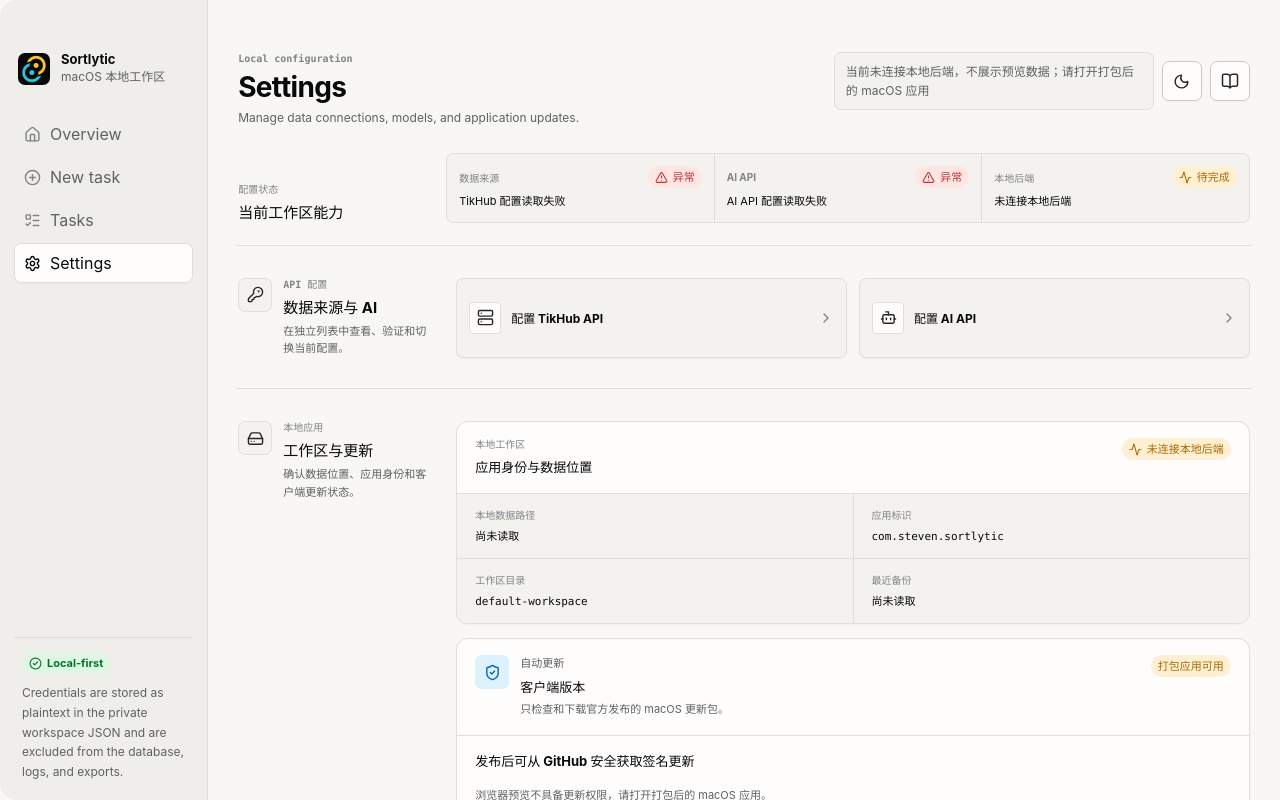
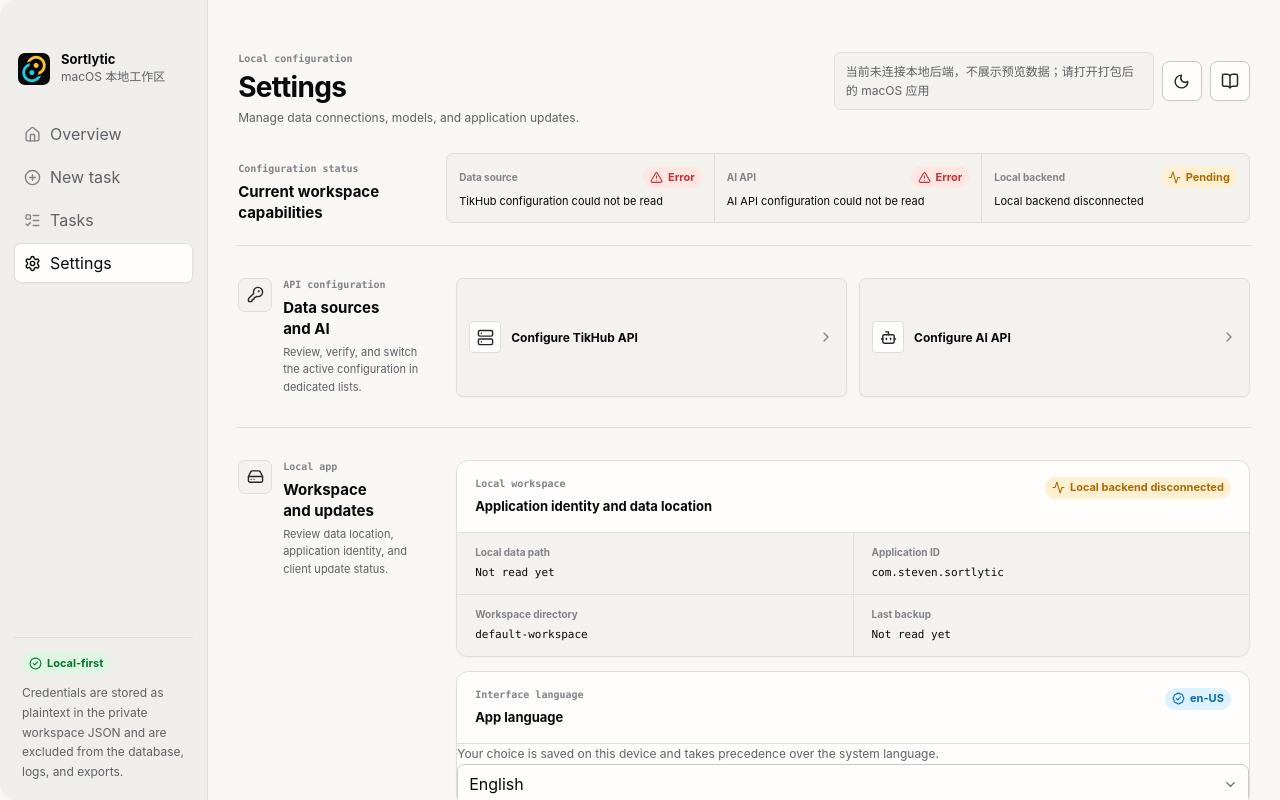
Before and after one commit to ljiulong/sortlytic, a React (Vite) app in the folder apps/macos/: page / in a window 1280 px wide. Both pictures are taken after a click on the button "Settings". Built offline with nearby package versions, Linux system fonts and the light colour scheme.

Commit message:
feat: add language settings

```diff
--- a/apps/macos/src/SettingsPage.tsx
+++ b/apps/macos/src/SettingsPage.tsx
@@ -1,6 +1,8 @@
 import { Bot, ChevronRight, HardDrive, KeyRound, Server } from 'lucide-react'
-import { useReducer } from 'react'
+import { useReducer, useState } from 'react'
+import { useTranslation } from 'react-i18next'
 import ApiProfilesDialog from './ApiProfilesDialog'
+import AppSelect from './AppSelect'
 import { StatusPill } from './CollectionBuilder'
 import UpdateSettingsPanel from './UpdateSettingsPanel'
 import type {
@@ -10,9 +12,20 @@ import type {
 } from './api-profiles'
 import { useApiProfiles } from './use-api-profiles'
 import type { useWorkbenchBackend } from './use-workbench-backend'
+import {
+  changeAppLanguage,
+  i18n,
+  normalizeLanguage,
+  supportedLanguages,
+  type AppLanguage,
+} from './i18n'
 import './SettingsPage.css'
 
 type SettingsBackend = ReturnType<typeof useWorkbenchBackend>
+type WorkspaceHealthStatus = {
+  value: string
+  tone: 'success' | 'warning' | 'danger'
+}
 type SettingsApiDialogAction =
   | { type: 'open'; kind: ApiProfileKind }
   | { type: 'close' }
@@ -25,6 +38,7 @@ function settingsApiDialogReducer(
 }
 
 function SettingsPage({ backend }: { backend: SettingsBackend }) {
+  const { t } = useTranslation('settings')
   const data = backend.data
   const apiProfiles = useApiProfiles()
   const [apiDialogKind, dispatchApiDialog] = useReducer(
@@ -36,45 +50,51 @@ function SettingsPage({ backend }: { backend: SettingsBackend }) {
     apiProfiles.registry,
     apiProfiles.registryQuery.isLoading,
     Boolean(apiProfiles.registryQuery.error),
+    t,
   )
   const aiStatus = apiProfileStatus(
     'ai',
     apiProfiles.registry,
     apiProfiles.registryQuery.isLoading,
     Boolean(apiProfiles.registryQuery.error),
+    t,
   )
+  const workspaceHealth = workspaceHealthStatus(data.workspace.health, t)
 
   return (
     <div className="settings-page">
       <section className="settings-page__status" aria-labelledby="settings-status-heading">
         <header>
-          <p className="eyebrow">配置状态</p>
-          <h2 id="settings-status-heading">当前工作区能力</h2>
+          <p className="eyebrow">{t('status.eyebrow')}</p>
+          <h2 id="settings-status-heading">{t('status.heading')}</h2>
         </header>
         <dl>
           <SettingsStatus
-            label="数据来源"
+            label={t('status.dataSource')}
             value={tikhubStatus.value}
             tone={tikhubStatus.tone}
+            statusLabel={statusLabel(tikhubStatus.tone, t)}
           />
           <SettingsStatus
-            label="AI API"
+            label={t('status.aiApi')}
             value={aiStatus.value}
             tone={aiStatus.tone}
+            statusLabel={statusLabel(aiStatus.tone, t)}
           />
           <SettingsStatus
-            label="本地后端"
-            value={data.workspace.health}
-            tone={toneForHealth(data.workspace.health)}
+            label={t('status.localBackend')}
+            value={workspaceHealth.value}
+            tone={workspaceHealth.tone}
+            statusLabel={statusLabel(workspaceHealth.tone, t)}
           />
         </dl>
       </section>
 
       <SettingsGroup
         icon={KeyRound}
-        eyebrow="API 配置"
-        title="数据来源与 AI"
-        description="在独立列表中查看、验证和切换当前配置。"
+        eyebrow={t('api.eyebrow')}
+        title={t('api.title')}
+        description={t('api.description')}
       >
         <div className="settings-page__api-actions">
           <button
@@ -87,7 +107,7 @@ function SettingsPage({ backend }: { backend: SettingsBackend }) {
             <span className="settings-page__api-button-icon" aria-hidden="true">
               <Server size={17} />
             </span>
-            <span>配置 TikHub API</span>
+            <span>{t('api.configureTikHub')}</span>
             <ChevronRight size={16} aria-hidden="true" />
           </button>
           <button
@@ -100,7 +120,7 @@ function SettingsPage({ backend }: { backend: SettingsBackend }) {
             <span className="settings-page__api-button-icon" aria-hidden="true">
               <Bot size={17} />
             </span>
-            <span>配置 AI API</span>
+            <span>{t('api.configureAi')}</span>
             <ChevronRight size={16} aria-hidden="true" />
           </button>
         </div>
@@ -108,15 +128,17 @@ function SettingsPage({ backend }: { backend: SettingsBackend }) {
 
       <SettingsGroup
         icon={HardDrive}
-        eyebrow="本地应用"
-        title="工作区与更新"
-        description="确认数据位置、应用身份和客户端更新状态。"
+        eyebrow={t('local.eyebrow')}
+        title={t('local.title')}
+        description={t('local.description')}
       >
         <WorkspaceSettings
-          health={data.workspace.health}
+          t={t}
+          healthStatus={workspaceHealth}
           lastBackup={data.workspace.lastBackup}
           storage={data.workspace.storage}
         />
+        <LanguageSettings />
         <UpdateSettingsPanel
           {...backend}
           isTauriApp={data.runtimeMode === 'backend'}
@@ -139,10 +161,11 @@ function apiProfileStatus(
   registry: ApiProfileRegistryView | undefined,
   isLoading: boolean,
   hasError: boolean,
+  t: SettingsTranslate,
 ) {
-  const noun = kind === 'tikhub' ? 'TikHub' : 'AI API'
-  if (isLoading) return { value: `${noun} 正在读取`, tone: 'warning' }
-  if (hasError || !registry) return { value: `${noun} 配置读取失败`, tone: 'danger' }
+  const nounKey = kind === 'tikhub' ? 'tikhub' : 'ai'
+  if (isLoading) return { value: t(`status.${nounKey}Loading`), tone: 'warning' }
+  if (hasError || !registry) return { value: t(`status.${nounKey}ReadFailed`), tone: 'danger' }
 
   const profiles: ApiProfileView[] = kind === 'tikhub'
     ? registry.tikhubProfiles
@@ -150,31 +173,39 @@ function apiProfileStatus(
   const activeProfileId = registry.activeProfileIds[kind]
   const activeProfile = profiles.find((profile) => profile.id === activeProfileId)
   if (activeProfile?.status === 'success') {
-    return { value: `${activeProfile.name} 当前配置`, tone: 'success' }
+    return { value: t('status.activeProfile', { name: activeProfile.name }), tone: 'success' }
   }
   if (profiles.length === 0) {
-    return { value: `${noun} 待配置`, tone: 'warning' }
+    return { value: t(`status.${nounKey}NotConfigured`), tone: 'warning' }
   }
   if (profiles.some((profile) => profile.status === 'needs_rebind')) {
-    return { value: `${noun} 需重新输入`, tone: 'warning' }
+    return { value: t(`status.${nounKey}NeedsRebind`), tone: 'warning' }
   }
-  return { value: `${noun} 待验证或选择`, tone: 'warning' }
+  return { value: t(`status.${nounKey}NeedsSelection`), tone: 'warning' }
+}
+
+type SettingsTranslate = (key: string, options?: Record<string, unknown>) => string
+
+function statusLabel(tone: string, t: SettingsTranslate) {
+  return tone === 'success' ? t('status.available') : tone === 'danger' ? t('status.error') : t('status.pending')
 }
 
 function SettingsStatus({
   label,
   value,
   tone,
+  statusLabel: labelForStatus,
 }: {
   label: string
   value: string
   tone: string
+  statusLabel: string
 }) {
   return (
     <div>
       <dt>{label}</dt>
       <dd>{value}</dd>
-      <StatusPill tone={tone} label={tone === 'success' ? '可用' : tone === 'danger' ? '异常' : '待完成'} />
+      <StatusPill tone={tone} label={labelForStatus} />
     </div>
   )
 }
@@ -208,11 +239,13 @@ function SettingsGroup({
 }
 
 function WorkspaceSettings({
-  health,
+  t,
+  healthStatus,
   lastBackup,
   storage,
 }: {
-  health: string
+  t: SettingsTranslate
+  healthStatus: WorkspaceHealthStatus
   lastBackup: string
   storage: string
 }) {
@@ -220,37 +253,109 @@ function WorkspaceSettings({
     <section className="workspace-settings" aria-labelledby="workspace-settings-heading">
       <header>
         <div>
-          <p className="eyebrow">本地工作区</p>
-          <h3 id="workspace-settings-heading">应用身份与数据位置</h3>
+          <p className="eyebrow">{t('workspace.eyebrow')}</p>
+          <h3 id="workspace-settings-heading">{t('workspace.title')}</h3>
         </div>
-        <StatusPill tone={toneForHealth(health)} label={health} />
+        <StatusPill tone={healthStatus.tone} label={healthStatus.value} />
       </header>
       <dl>
         <div>
-          <dt>本地数据路径</dt>
-          <dd>{storage}</dd>
+          <dt>{t('workspace.storagePath')}</dt>
+          <dd>{workspaceValue(storage, t)}</dd>
         </div>
         <div>
-          <dt>应用标识</dt>
+          <dt>{t('workspace.appId')}</dt>
           <dd>com.steven.sortlytic</dd>
         </div>
         <div>
-          <dt>工作区目录</dt>
+          <dt>{t('workspace.directory')}</dt>
           <dd>default-workspace</dd>
         </div>
         <div>
-          <dt>最近备份</dt>
-          <dd>{lastBackup}</dd>
+          <dt>{t('workspace.lastBackup')}</dt>
+          <dd>{workspaceValue(lastBackup, t)}</dd>
         </div>
       </dl>
     </section>
   )
 }
 
-function toneForHealth(health: string) {
-  if (health === '后端不可用') return 'danger'
-  if (health === '未连接本地后端' || health === '正在加载') return 'warning'
-  return 'success'
+function LanguageSettings() {
+  const { t } = useTranslation('settings')
+  const [isChanging, setIsChanging] = useState(false)
+  const language = normalizeLanguage(i18n.resolvedLanguage)
+  const options = supportedLanguages.map((value) => ({
+    value,
+    label: value === 'zh-CN' ? t('language.chinese') : t('language.english'),
+    description: value === 'zh-CN' ? 'zh-CN' : 'en-US',
+  }))
+
+  return (
+    <section className="workspace-settings" aria-labelledby="language-settings-heading">
+      <header>
+        <div>
+          <p className="eyebrow">{t('language.eyebrow')}</p>
+          <h3 id="language-settings-heading">{t('language.title')}</h3>
+        </div>
+        <StatusPill tone="info" label={isChanging ? t('language.switching') : language} />
+      </header>
+      <div>
+        <p className="muted-text">{t('language.description')}</p>
+        <AppSelect
+          id="app-language"
+          disabled={isChanging}
+          onChange={(value) => {
+            if (!isSupportedAppLanguage(value)) return
+            setIsChanging(true)
+            void changeAppLanguage(value).finally(() => setIsChanging(false))
+          }}
+          options={options}
+          placeholder={t('language.placeholder')}
+          value={language}
+        />
+      </div>
+    </section>
+  )
+}
+
+function isSupportedAppLanguage(value: string): value is AppLanguage {
+  return supportedLanguages.some((language) => language === value)
+}
+
+type WorkspaceHealthState = 'available' | 'unavailable' | 'disconnected' | 'loading' | 'unknown'
+
+function workspaceHealthState(health: string): WorkspaceHealthState {
+  if (health === '后端不可用') return 'unavailable'
+  if (health === '未连接本地后端') return 'disconnected'
+  if (health === '正在加载') return 'loading'
+  if (health === '运行正常' || health === '可用' || health.startsWith('可用')) {
+    return 'available'
+  }
+  return 'unknown'
+}
+
+function workspaceHealthStatus(health: string, t: SettingsTranslate): WorkspaceHealthStatus {
+  const state = workspaceHealthState(health)
+  const keyByState: Record<WorkspaceHealthState, string> = {
+    available: 'health.available',
+    unavailable: 'health.unavailable',
+    disconnected: 'health.disconnected',
+    loading: 'health.loading',
+    unknown: 'health.unknown',
+  }
+  const tone = state === 'available'
+    ? 'success'
+    : state === 'unavailable' || state === 'unknown'
+      ? 'danger'
+      : 'warning'
+
+  return { value: t(keyByState[state]), tone }
+}
+
+function workspaceValue(value: string, t: SettingsTranslate) {
+  if (value === '尚未读取') return t('workspace.valueNotRead')
+  if (value === '未创建备份') return t('workspace.noBackup')
+  return value || t('workspace.valueUnavailable')
 }
 
 const SettingsPageWithTestUtils = Object.assign(SettingsPage, {
--- a/apps/macos/src/ThemeToggle.tsx
+++ b/apps/macos/src/ThemeToggle.tsx
@@ -1,5 +1,7 @@
 import { Moon, Sun } from 'lucide-react'
 import { useEffect, useState } from 'react'
+import { useTranslation } from 'react-i18next'
+import './i18n'
 
 type Theme = 'light' | 'dark'
 
@@ -21,6 +23,7 @@ function readSystemTheme(): Theme {
 }
 
 function ThemeToggle() {
+  const { t } = useTranslation('settings')
   const [theme, setTheme] = useState<Theme>(() => readStoredTheme() ?? readSystemTheme())
 
   useEffect(() => {
@@ -41,7 +44,7 @@ function ThemeToggle() {
   }, [])
 
   const nextTheme = theme === 'dark' ? 'light' : 'dark'
-  const label = `切换为${nextTheme === 'dark' ? '深色' : '浅色'}主题`
+  const label = t(nextTheme === 'dark' ? 'themeSwitchDark' : 'themeSwitchLight')
   const Icon = theme === 'dark' ? Sun : Moon
 
   return (
--- /dev/null
+++ b/apps/macos/src/i18n/resource-bundles/settings.ts
@@ -0,0 +1,110 @@
+import type { TranslationBundle } from '../resources'
+
+const settings: TranslationBundle = {
+  'zh-CN': {
+    themeSwitchDark: '切换为暗色主题',
+    themeSwitchLight: '切换为浅色主题',
+    'status.eyebrow': '配置状态',
+    'status.heading': '当前工作区能力',
+    'status.dataSource': '数据来源',
+    'status.aiApi': 'AI API',
+    'status.localBackend': '本地后端',
+    'status.available': '可用',
+    'status.error': '异常',
+    'status.pending': '待完成',
+    'status.tikhubLoading': 'TikHub 正在读取',
+    'status.tikhubReadFailed': 'TikHub 配置读取失败',
+    'status.tikhubNotConfigured': 'TikHub 待配置',
+    'status.tikhubNeedsRebind': 'TikHub 需重新输入',
+    'status.tikhubNeedsSelection': 'TikHub 待验证或选择',
+    'status.aiLoading': 'AI API 正在读取',
+    'status.aiReadFailed': 'AI API 配置读取失败',
+    'status.aiNotConfigured': 'AI API 待配置',
+    'status.aiNeedsRebind': 'AI API 需重新输入',
+    'status.aiNeedsSelection': 'AI API 待验证或选择',
+    'status.activeProfile': '{{name}} 当前配置',
+    'api.eyebrow': 'API 配置',
+    'api.title': '数据来源与 AI',
+    'api.description': '在独立列表中查看、验证和切换当前配置。',
+    'api.configureTikHub': '配置 TikHub API',
+    'api.configureAi': '配置 AI API',
+    'local.eyebrow': '本地应用',
+    'local.title': '工作区与更新',
+    'local.description': '确认数据位置、应用身份和客户端更新状态。',
+    'workspace.eyebrow': '本地工作区',
+    'workspace.title': '应用身份与数据位置',
+    'workspace.storagePath': '本地数据路径',
+    'workspace.appId': '应用标识',
+    'workspace.directory': '工作区目录',
+    'workspace.lastBackup': '最近备份',
+    'workspace.valueNotRead': '尚未读取',
+    'workspace.noBackup': '未创建备份',
+    'workspace.valueUnavailable': '暂不可用',
+    'health.available': '可用',
+    'health.unavailable': '后端不可用',
+    'health.disconnected': '未连接本地后端',
+    'health.loading': '正在加载',
+    'health.unknown': '状态未知',
+    'language.eyebrow': '界面语言',
+    'language.title': '选择应用语言',
+    'language.description': '语言选择会保存在当前设备，并优先于系统语言。',
+    'language.placeholder': '选择语言',
+    'language.chinese': '简体中文',
+    'language.english': 'English',
+    'language.switching': '正在切换',
+  },
+  'en-US': {
+    themeSwitchDark: 'Switch to dark theme',
+    themeSwitchLight: 'Switch to light theme',
+    'status.eyebrow': 'Configuration status',
+    'status.heading': 'Current workspace capabilities',
+    'status.dataSource': 'Data source',
+    'status.aiApi': 'AI API',
+    'status.localBackend': 'Local backend',
+    'status.available': 'Available',
+    'status.error': 'Error',
+    'status.pending': 'Pending',
+    'status.tikhubLoading': 'TikHub is loading',
+    'status.tikhubReadFailed': 'TikHub configuration could not be read',
+    'status.tikhubNotConfigured': 'TikHub needs configuration',
+    'status.tikhubNeedsRebind': 'TikHub needs credentials again',
+    'status.tikhubNeedsSelection': 'TikHub needs verification or selection',
+    'status.aiLoading': 'AI API is loading',
+    'status.aiReadFailed': 'AI API configuration could not be read',
+    'status.aiNotConfigured': 'AI API needs configuration',
+    'status.aiNeedsRebind': 'AI API needs credentials again',
+    'status.aiNeedsSelection': 'AI API needs verification or selection',
+    'status.activeProfile': '{{name}} is active',
+    'api.eyebrow': 'API configuration',
+    'api.title': 'Data sources and AI',
+    'api.description': 'Review, verify, and switch the active configuration in dedicated lists.',
+    'api.configureTikHub': 'Configure TikHub API',
+    'api.configureAi': 'Configure AI API',
+    'local.eyebrow': 'Local app',
+    'local.title': 'Workspace and updates',
+    'local.description': 'Review data location, application identity, and client update status.',
+    'workspace.eyebrow': 'Local workspace',
+    'workspace.title': 'Application identity and data location',
+    'workspace.storagePath': 'Local data path',
+    'workspace.appId': 'Application ID',
+    'workspace.directory': 'Workspace directory',
+    'workspace.lastBackup': 'Last backup',
+    'workspace.valueNotRead': 'Not read yet',
+    'workspace.noBackup': 'No backup created',
+    'workspace.valueUnavailable': 'Unavailable',
+    'health.available': 'Available',
+    'health.unavailable': 'Backend unavailable',
+    'health.disconnected': 'Local backend disconnected',
+    'health.loading': 'Loading',
+    'health.unknown': 'Unknown status',
+    'language.eyebrow': 'Interface language',
+    'language.title': 'App language',
+    'language.description': 'Your choice is saved on this device and takes precedence over the system language.',
+    'language.placeholder': 'Choose a language',
+    'language.chinese': '简体中文',
+    'language.english': 'English',
+    'language.switching': 'Switching',
+  },
+}
+
+export default settings
```
